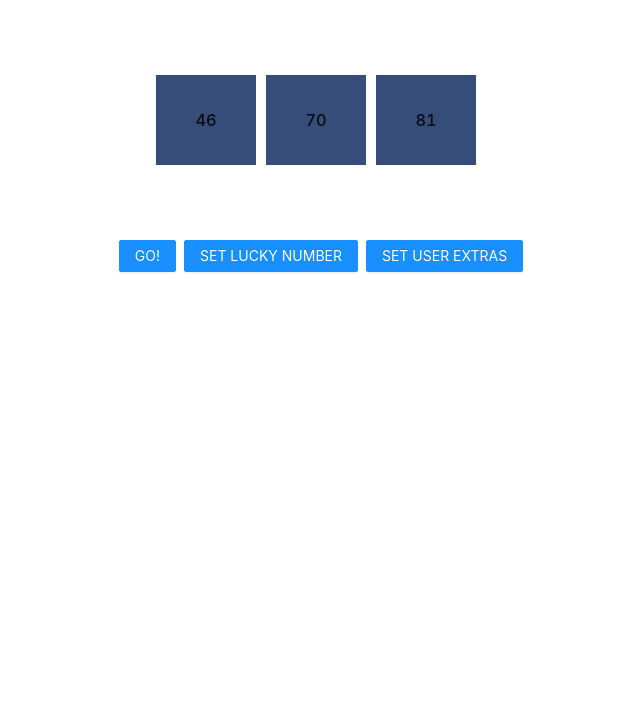
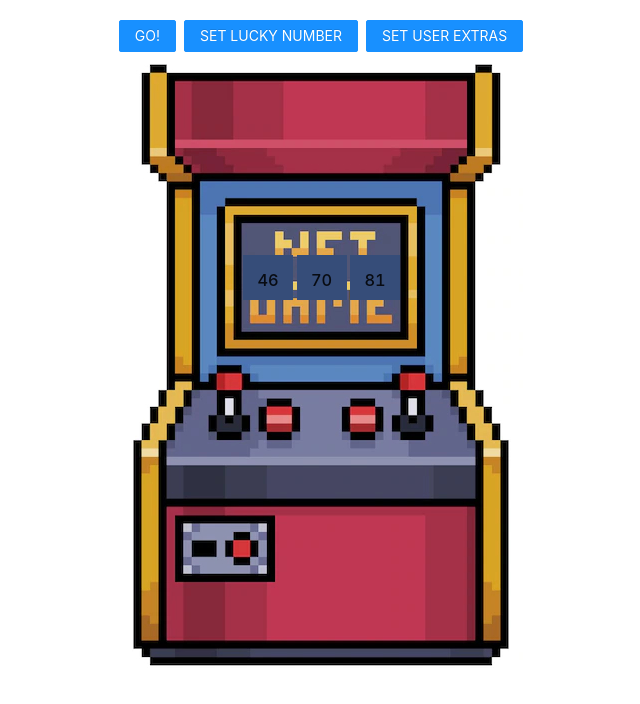
Before and after one commit to no1harm/task1, a React (Vite) app: page /tigerBot in a window 1280 px wide. Shown: the top 704 px of the page, without its empty margins (319-959 px from the left). Built offline with nearby package versions, Linux system fonts and the light colour scheme.

Commit message:
feature: add bot

```diff
--- a/src/views/tigerBot/index.css
+++ b/src/views/tigerBot/index.css
@@ -2,27 +2,27 @@
   position: relative;
 }
 .wrapper {
-  min-height: 200px;
+  width: 157px;
   display: flex;
   flex-direction: row;
-  justify-content: center;
+  justify-content: space-between;
   align-items: center;
-  position: relative;
+  position: absolute;
+  top: 198px;
+  left: 124px;
 }
 
 .container {
-  height: 100px;
-  width: 100px;
+  height: 50px;
+  width: 50px;
   z-index: 999;
   color: "#fff";
   overflow: hidden;
   position: relative;
-  margin-right: 10px;
 }
 
 .wrapper#node-result {
   z-index: 1000;
-  border: 1px solid red;
   position: absolute;
   top: 0;
   left: 0;
@@ -37,7 +37,7 @@
   top: 0;
   left: 0;
   right: 0;
-  background-color: #fff;
+  background-color: transparent;
 }
 
 .contentWrapper {
@@ -46,7 +46,7 @@
   padding: 5px 0;
 }
 .content {
-  line-height: 90px;
+  line-height: 50px;
   text-align: center;
   background: #364d79;
   color: "#fff" !important;
@@ -58,3 +58,16 @@
   justify-content: center;
   align-items: center;
 }
+
+.botContainer{
+  display: flex;
+  justify-content: center;
+  align-items: center;
+}
+
+.bot{
+  position: relative;
+}
+
+.bot >img{
+}
--- a/src/views/tigerBot/index.jsx
+++ b/src/views/tigerBot/index.jsx
@@ -6,6 +6,7 @@ import {  Button, Space } from 'antd';
 import { useEffect } from "react";
 import { map } from 'ramda'
 import { useCallback } from "react";
+import bot from '../../assets/images/bot.jpg'
 
 export default function TigerBot() {
   const [state, setState] = useSetState({
@@ -44,7 +45,7 @@ export default function TigerBot() {
     const nodeList = clone(state.list).map((item, index) => {
       const node = document.getElementById(`node${index}`).animate([
         {transform: 'translateY(0)'},
-        {transform: 'translateY(calc(-100% + 110px))'},
+        {transform: 'translateY(calc(-100% + 60px))'},
       ], {
         fill: 'forwards',
         duration: 10000,
@@ -132,21 +133,6 @@ export default function TigerBot() {
 
   return (
     <div className="botWrapper" style={{ margin: '20px 80px' }}>
-      <div className="wrapper">
-        {state.loading ? null : state.list.map((item,index) => {
-          return <div key={index} className="container">
-            <div className="pollContainer" id={`node${index}`}>
-              {item.map((i) => {
-                return (
-                  <div className="contentWrapper" key={i}>
-                    <h3 className="content">{ i}</h3>
-                  </div>
-                )
-              })}
-            </div>
-          </div>
-        })}
-      </div>
       <div className="btnWrapper">
         <Space>
           <Button type="primary" onClick={() => start()}>
@@ -160,6 +146,26 @@ export default function TigerBot() {
           </Button>
         </Space>
       </div>
+      <div className="botContainer">
+        <div className="bot">
+          <img src={bot} alt="bot" />
+          <div className="wrapper">
+            {state.loading ? null : state.list.map((item,index) => {
+              return <div key={index} className="container">
+                <div className="pollContainer" id={`node${index}`}>
+                  {item.map((i) => {
+                    return (
+                      <div className="contentWrapper" key={i}>
+                        <h3 className="content">{ i}</h3>
+                      </div>
+                    )
+                  })}
+                </div>
+              </div>
+            })}
+          </div>
+        </div>
+      </div>
     </div>
   );
 }
```
Also changed, not shown: src/assets/images/bot.jpg (added).
